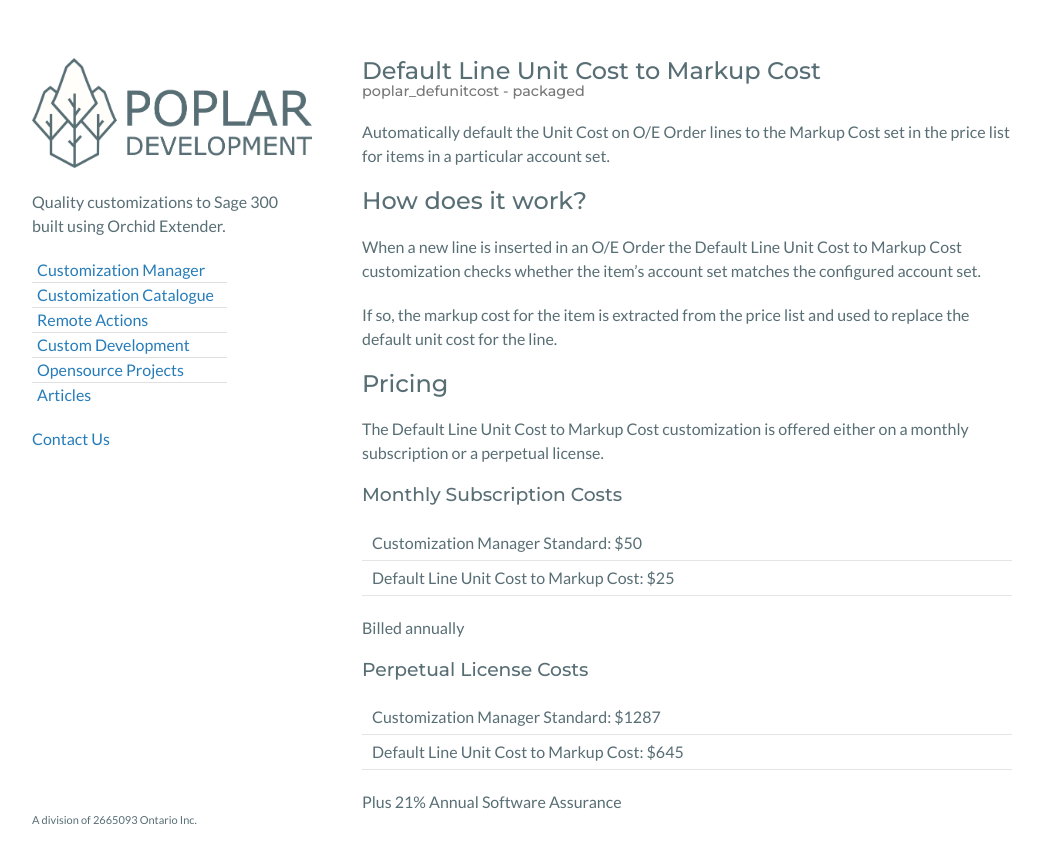
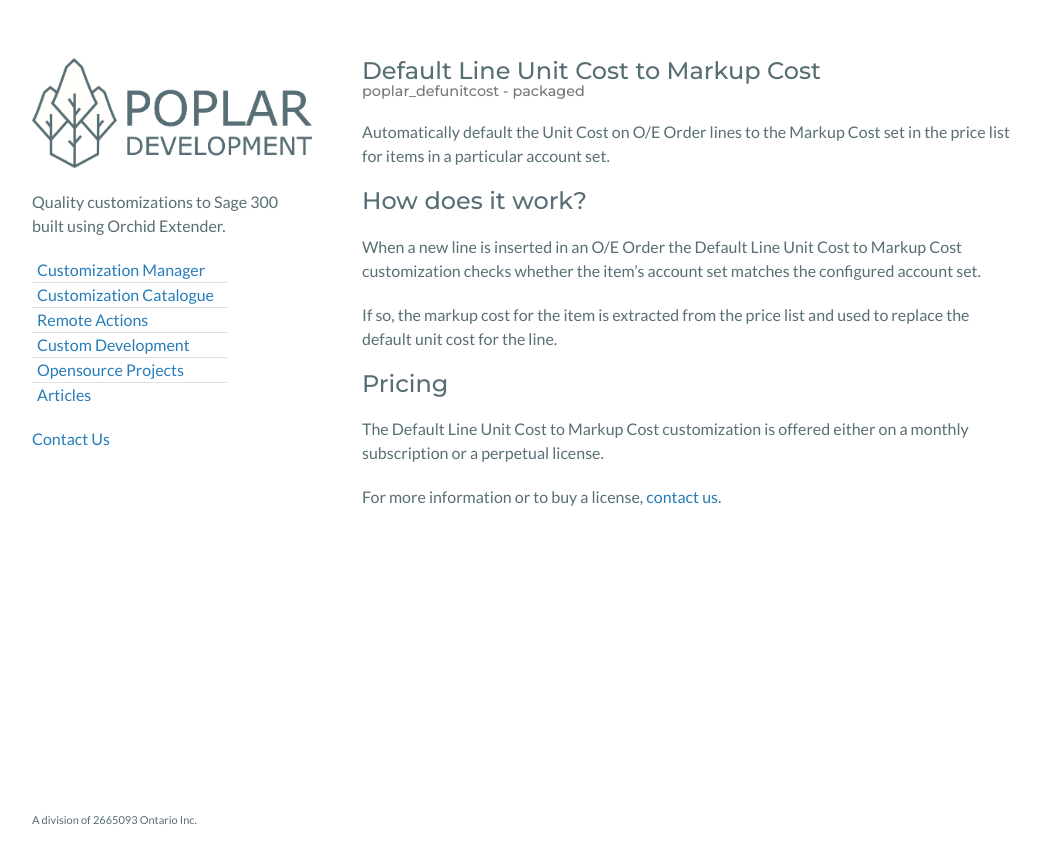
Before and after one commit to poplars-dev/poplars-dev.github.io, a Jekyll site: the page built from _customizations/poplar_defunitcost.md, in a window 1280 px wide. Shown: the top 863 px of the page, without its empty margins (118-1157 px from the left). Built offline with Jekyll 4.4.1, drawn with Linux system fonts in a browser that asks for light colours; a script that is not in the unit is left out.

Commit message:
hide prices for now.

```diff
--- a/_includes/pricing.html
+++ b/_includes/pricing.html
@@ -20,7 +20,9 @@
     {% endif %}
 {% endif %}
 
-### Monthly Subscription Costs
+For more information or to buy a license, [contact us](mailto:chris@poplars.dev?subject={{page.name}}).
+
+<!--### Monthly Subscription Costs
 
 | Customization Manager Standard: $50
 | {{ page.name }}: ${{ page.monthly_cost }}
@@ -34,4 +36,4 @@
 | {{ page.name }}: ${{ page.perpetual_cost }}
 
 Plus 21% Annual Software Assurance
-{% endif %}
+{% endif %} -->
```
